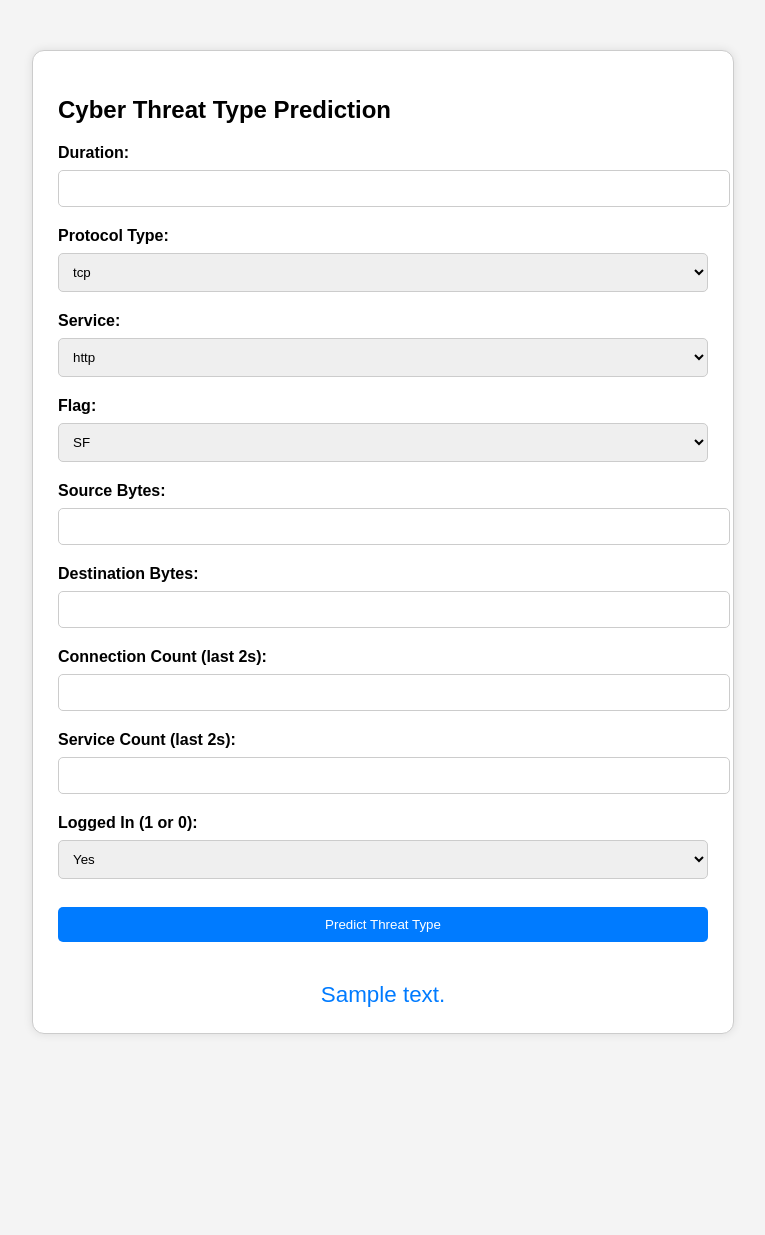
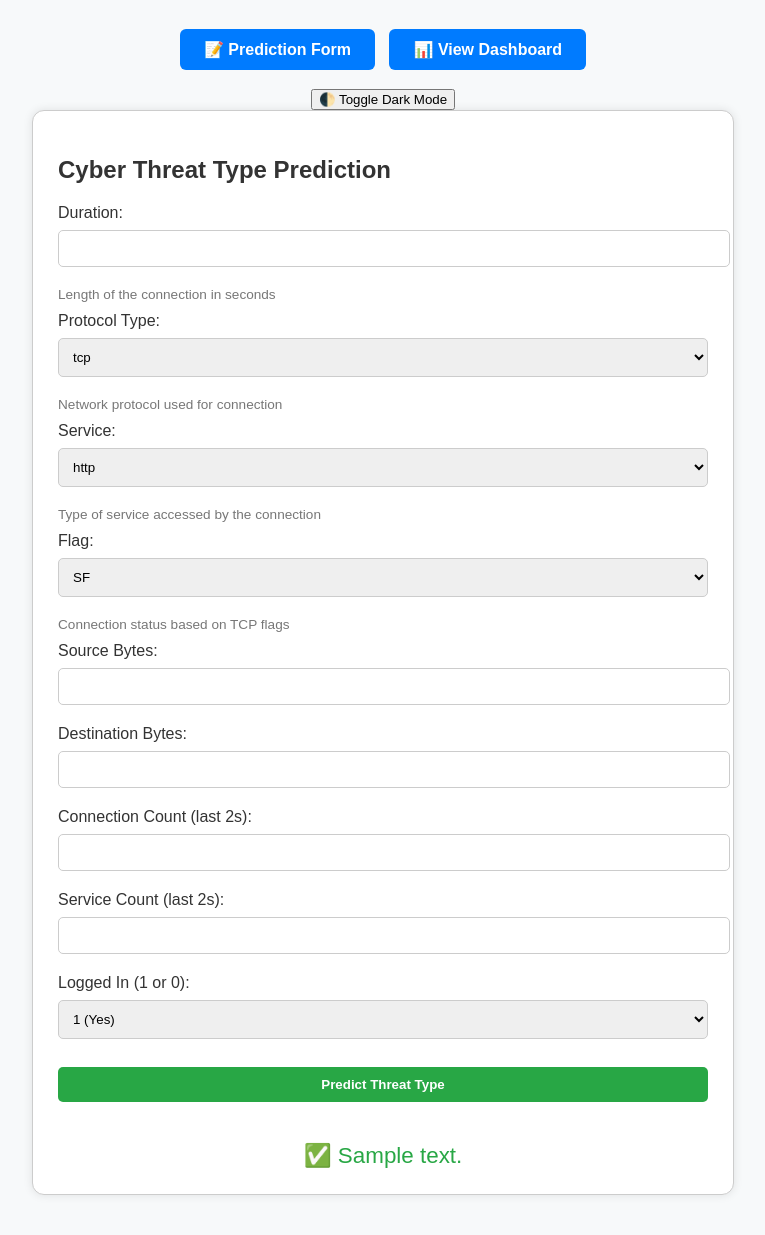
Before and after one commit to sakshim26/Cyber-Threat-Detection, a Flask app: template templates/index.html in a window 1280 px wide. Shown: the whole page, without its empty margins (257-1022 px from the left). Before the commit the page ends 1034 px from the top, so only its background shows below. Run offline with Flask 3, Linux system fonts and the light colour scheme; the template is opened without the code that fills it: most values are stand-ins (such as "Sample title", 1, 10 or a date in 2020); parts of the project's set-up code (start-up, migrations or seed data) failed here and were passed over.

Commit message:
Added dashboard and form UI with interactivity, chart, and dark mode

```diff
--- a/app.py
+++ b/app.py
@@ -2,56 +2,68 @@ from flask import Flask, request, jsonify, render_template
 import pickle
 import numpy as np
 import pandas as pd
+from datetime import datetime
+from collections import Counter
 
-# Load the trained model
-model_path = 'nsl_kdd_model.pkl'
-with open(model_path, 'rb') as file:
-    model = pickle.load(file)
-
-# Create the Flask app
+# Initialize Flask app
 app = Flask(__name__)
 
-# Load the feature template used during training (column names, dummies)
-# You should save this during model training. For now, use a placeholder:
-feature_columns = pickle.load(open("feature_columns.pkl", "rb"))  # <-- Save and load this in your train script
+# Load the trained model and feature column structure
+model = pickle.load(open("nsl_kdd_model.pkl", "rb"))
+feature_columns = pickle.load(open("feature_columns.pkl", "rb"))
+
+# In-memory prediction logs for dashboard
+prediction_logs = []
 
 @app.route('/')
 def home():
-    return render_template('index.html', prediction_text=None)
-
+    return render_template('index.html')
 
 @app.route('/predict', methods=['POST'])
 def predict():
     try:
-        # Example: input values from form
+        # Get form input as dictionary
         input_dict = request.form.to_dict()
 
-        # Convert input to a DataFrame
+        # Convert to DataFrame
         input_df = pd.DataFrame([input_dict])
 
-        # Convert numeric strings to actual numbers
+        # Try casting numeric values
         for col in input_df.columns:
             try:
                 input_df[col] = input_df[col].astype(float)
             except:
-                pass  # If it fails, it's likely categorical
+                pass  # Keep as string if categorical
 
-        # One-hot encode categorical features to match training
+        # One-hot encode categorical values
         input_df = pd.get_dummies(input_df)
 
-        # Align with training columns (fill missing with 0, reorder)
+        # Align with training features
         input_df = input_df.reindex(columns=feature_columns, fill_value=0)
 
         # Predict
         prediction = model.predict(input_df)[0]
 
+        # Log the prediction
+        prediction_logs.append({
+            'timestamp': datetime.now().strftime("%Y-%m-%d %H:%M:%S"),
+            'input': input_dict,
+            'prediction': prediction
+        })
+
+        # Display result on form page
         return render_template('index.html', prediction_text=f"Predicted Threat Type: {prediction}")
 
     except Exception as e:
         return render_template('index.html', prediction_text=f"Error: {str(e)}")
 
-#if __name__ == "__main__":
- #   app.run(debug=True)
+@app.route('/dashboard')
+def dashboard():
+    counts = Counter([log['prediction'] for log in prediction_logs])
+    return render_template('dashboard.html',
+                           logs=prediction_logs[::-1],
+                           counts=dict(counts),
+                           total=len(prediction_logs))
 
 if __name__ == "__main__":
     app.run(debug=True)
--- a/templates/index.html
+++ b/templates/index.html
@@ -1,13 +1,56 @@
 <!DOCTYPE html>
 <html>
 <head>
-    <title>Cyber Threat Detection</title>
+    <title>Cyber Threat Detection - Form</title>
+    <meta charset="UTF-8">
     <style>
+        :root {
+            --primary-color: #007BFF;
+            --success-color: #28a745;
+            --danger-color: #dc3545;
+            --background-light: #f7f9fa;
+            --background-dark: #2c2c2c;
+            --text-dark: #333;
+            --text-light: #fff;
+        }
+
         body {
             font-family: Arial, sans-serif;
-            margin: 50px;
-            background-color: #f4f4f4;
+            margin: 40px;
+            background-color: var(--background-light);
+            color: var(--text-dark);
+            transition: background-color 0.3s, color 0.3s;
         }
+
+        .dark-mode {
+            background-color: var(--background-dark);
+            color: var(--text-light);
+        }
+
+        .navbar {
+            text-align: center;
+            margin-bottom: 30px;
+        }
+
+        .navbar a {
+            padding: 12px 24px;
+            margin: 5px;
+            background-color: var(--primary-color);
+            color: white;
+            text-decoration: none;
+            border-radius: 6px;
+            font-weight: bold;
+        }
+
+        .navbar a:hover {
+            background-color: #0056b3;
+        }
+
+        .theme-toggle {
+            margin-top: 10px;
+            text-align: center;
+        }
+
         .form-container {
             max-width: 650px;
             margin: auto;
@@ -17,6 +60,12 @@
             border-radius: 12px;
             box-shadow: 0 0 10px rgba(0,0,0,0.1);
         }
+
+        .dark-mode .form-container {
+            background-color: #3a3a3a;
+            border-color: #555;
+        }
+
         .form-container input, .form-container select {
             width: 100%;
             padding: 10px;
@@ -24,32 +73,56 @@
             border: 1px solid #ccc;
             border-radius: 5px;
         }
+
         .form-container input[type="submit"] {
-            background-color: #007BFF;
+            background-color: var(--success-color);
             color: white;
             border: none;
+            font-weight: bold;
             cursor: pointer;
         }
+
         .form-container input[type="submit"]:hover {
-            background-color: #0056b3;
+            background-color: #218838;
         }
+
         .result {
             font-size: 1.4em;
-            color: #007BFF;
+            color: var(--success-color);
             text-align: center;
             margin-top: 20px;
         }
-        label {
-            font-weight: bold;
+
+        .tooltip {
+            font-size: 0.85em;
+            color: #777;
+            margin-bottom: 10px;
+        }
+
+        .loading {
+            display: none;
+            text-align: center;
+            margin-top: 20px;
+            color: var(--primary-color);
         }
     </style>
 </head>
 <body>
+    <div class="navbar">
+        <a href="/">📝 Prediction Form</a>
+        <a href="/dashboard">📊 View Dashboard</a>
+    </div>
+
+    <div class="theme-toggle">
+        <button onclick="toggleTheme()">🌓 Toggle Dark Mode</button>
+    </div>
+
     <div class="form-container">
         <h2>Cyber Threat Type Prediction</h2>
-        <form action="/predict" method="post">
+        <form id="predict-form" action="/predict" method="post">
             <label for="duration">Duration:</label>
             <input type="number" name="duration" required>
+            <div class="tooltip">Length of the connection in seconds</div>
 
             <label for="protocol_type">Protocol Type:</label>
             <select name="protocol_type" required>
@@ -57,6 +130,7 @@
                 <option value="udp">udp</option>
                 <option value="icmp">icmp</option>
             </select>
+            <div class="tooltip">Network protocol used for connection</div>
 
             <label for="service">Service:</label>
             <select name="service" required>
@@ -67,8 +141,8 @@
                 <option value="eco_i">eco_i</option>
                 <option value="private">private</option>
                 <option value="other">other</option>
-                <!-- Add more as needed -->
             </select>
+            <div class="tooltip">Type of service accessed by the connection</div>
 
             <label for="flag">Flag:</label>
             <select name="flag" required>
@@ -77,8 +151,8 @@
                 <option value="REJ">REJ</option>
                 <option value="RSTR">RSTR</option>
                 <option value="S1">S1</option>
-                <!-- Add more if needed -->
             </select>
+            <div class="tooltip">Connection status based on TCP flags</div>
 
             <label for="src_bytes">Source Bytes:</label>
             <input type="number" name="src_bytes" required>
@@ -94,17 +168,28 @@
 
             <label for="logged_in">Logged In (1 or 0):</label>
             <select name="logged_in" required>
-                <option value="1">Yes</option>
-                <option value="0">No</option>
+                <option value="1">1 (Yes)</option>
+                <option value="0">0 (No)</option>
             </select>
 
             <input type="submit" value="Predict Threat Type">
         </form>
 
-        {% if prediction_text is defined and prediction_text %}
-            <div class="result">{{ prediction_text }}</div>
+        <div class="loading" id="loading">🔄 Making prediction...</div>
+
+        {% if prediction_text %}
+        <div class="result">✅ {{ prediction_text }}</div>
         {% endif %}
+    </div>
 
-    </div>
+    <script>
+        function toggleTheme() {
+            document.body.classList.toggle("dark-mode");
+        }
+
+        document.getElementById("predict-form").addEventListener("submit", function () {
+            document.getElementById("loading").style.display = "block";
+        });
+    </script>
 </body>
 </html>
```
Also changed, not shown: templates/dashboard.html (added, +150 -0 lines).
